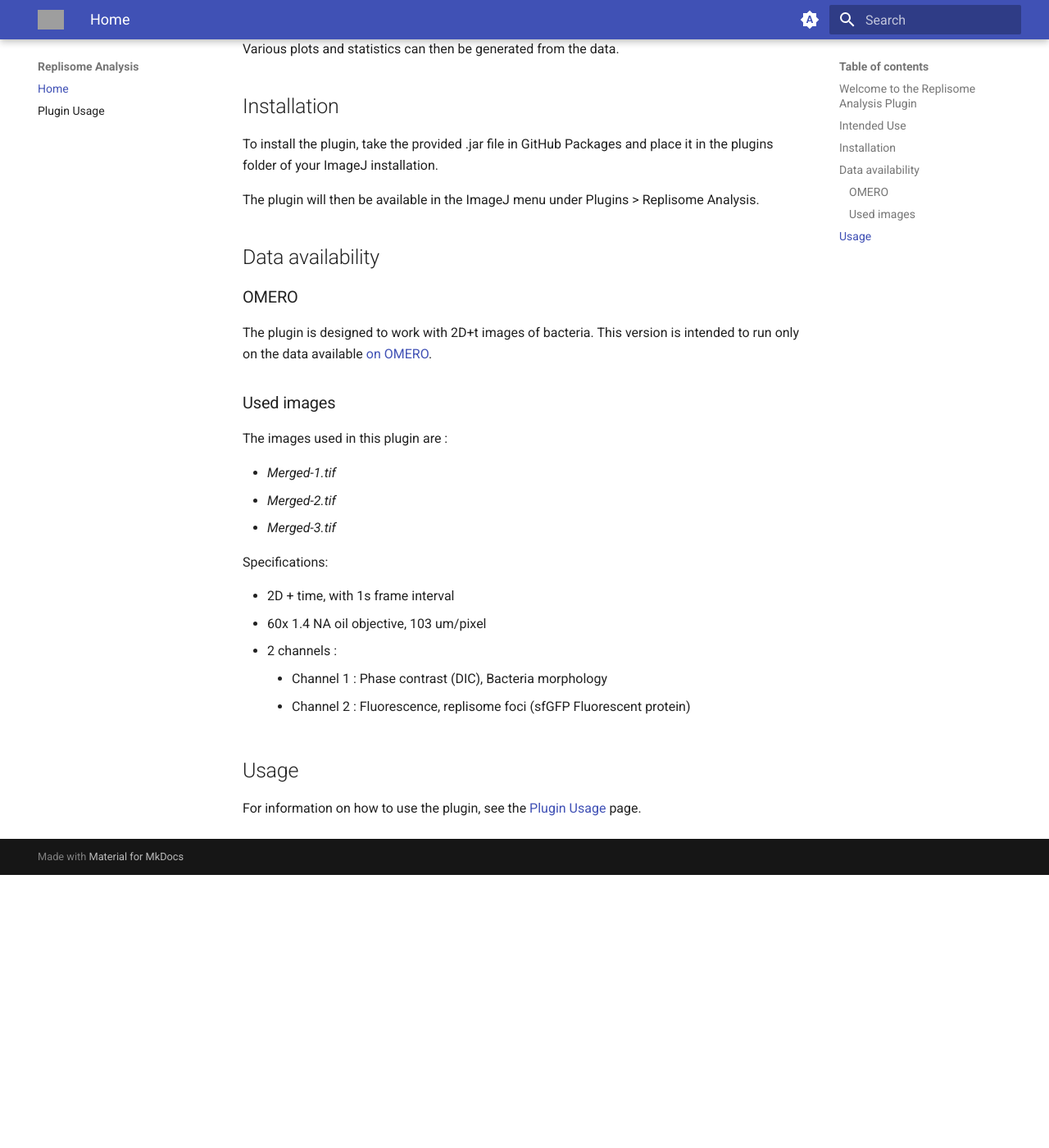
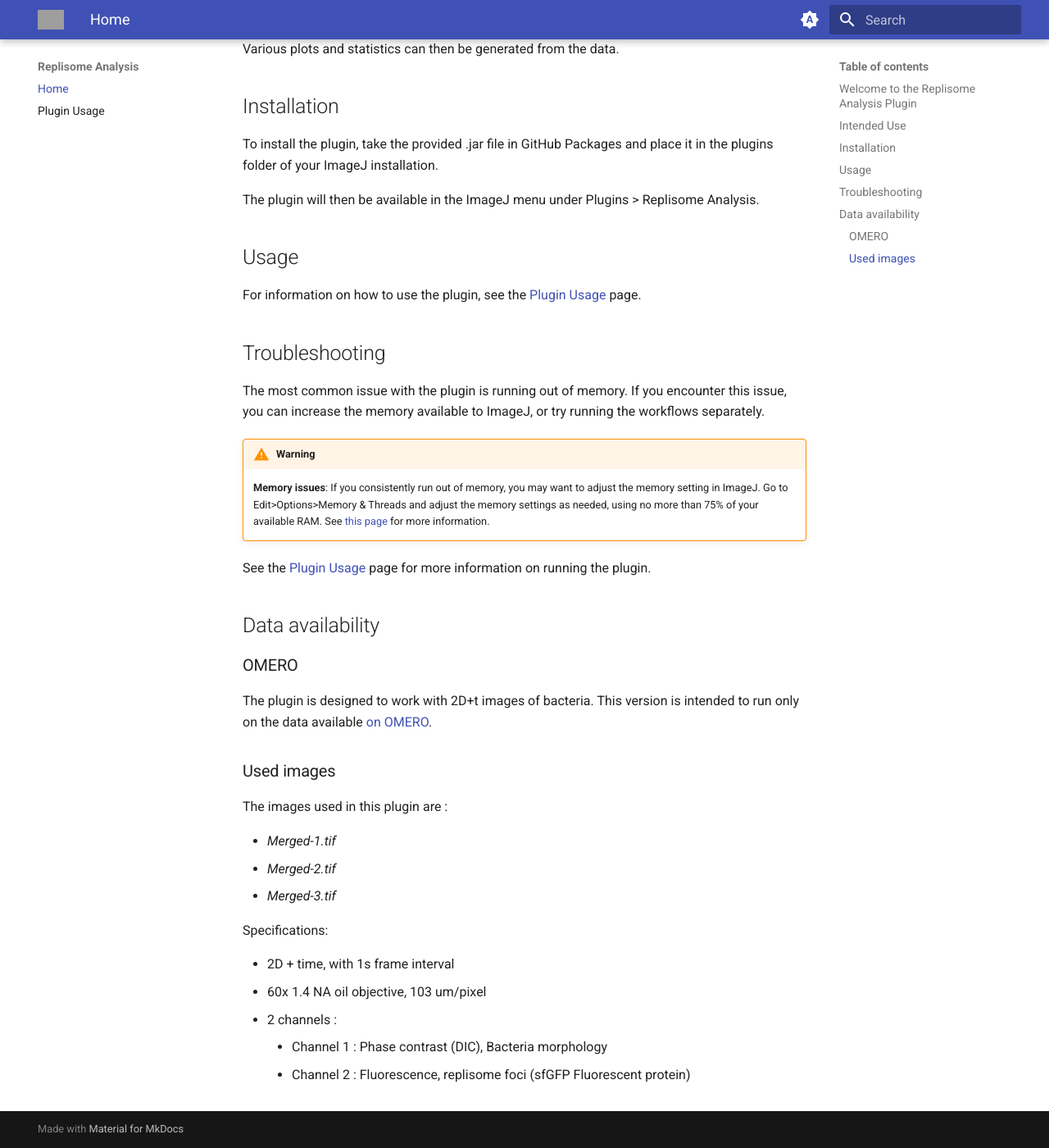
Before and after one commit to C-Achard/bioimage-informatics-BIO410-project, an MkDocs documentation site: the page built from docs/index.md, in a window 1280 px wide and 1400 px high, scrolled down 1240 px. Shown: the whole window at 82% size. Built offline with MkDocs 1.6.1 and Material for MkDocs 9.7.7, drawn with Linux system fonts in a browser that asks for light colours; before the commit the page ends 2307 px from its top, so only the background shows below that; grey boxes are pictures that could not be loaded.

Commit message:
Add troubleshoot and more output infos

```diff
--- a/docs/index.md
+++ b/docs/index.md
@@ -40,6 +40,23 @@ To install the plugin, take the provided .jar file in GitHub Packages and place
 
 The plugin will then be available in the ImageJ menu under Plugins > Replisome Analysis.
 
+## Usage
+
+For information on how to use the plugin, see the [Plugin Usage](plugin_usage.md) page.
+
+## Troubleshooting
+
+The most common issue with the plugin is running out of memory.
+If you encounter this issue, you can increase the memory available to ImageJ, or try running the workflows separately.
+
+!!! warning
+    **Memory issues**:
+    If you consistently run out of memory, you may want to adjust the memory setting in ImageJ.
+    Go to Edit>Options>Memory & Threads and adjust the memory settings as needed, using no more than 75% of your available RAM.
+    See [this page](https://docs.openmicroscopy.org/bio-formats/5.7.1/users/imagej/managing-memory.html#increasing-imagej-fijis-memory) for more information.
+
+See the [Plugin Usage](plugin_usage.md) page for more information on running the plugin.
+
 ## Data availability
 
 ### OMERO
```
Also changed, not shown: other parts of docs/index.md (+0 -4 lines), docs/plugin_usage.md (+7 -0 lines).
